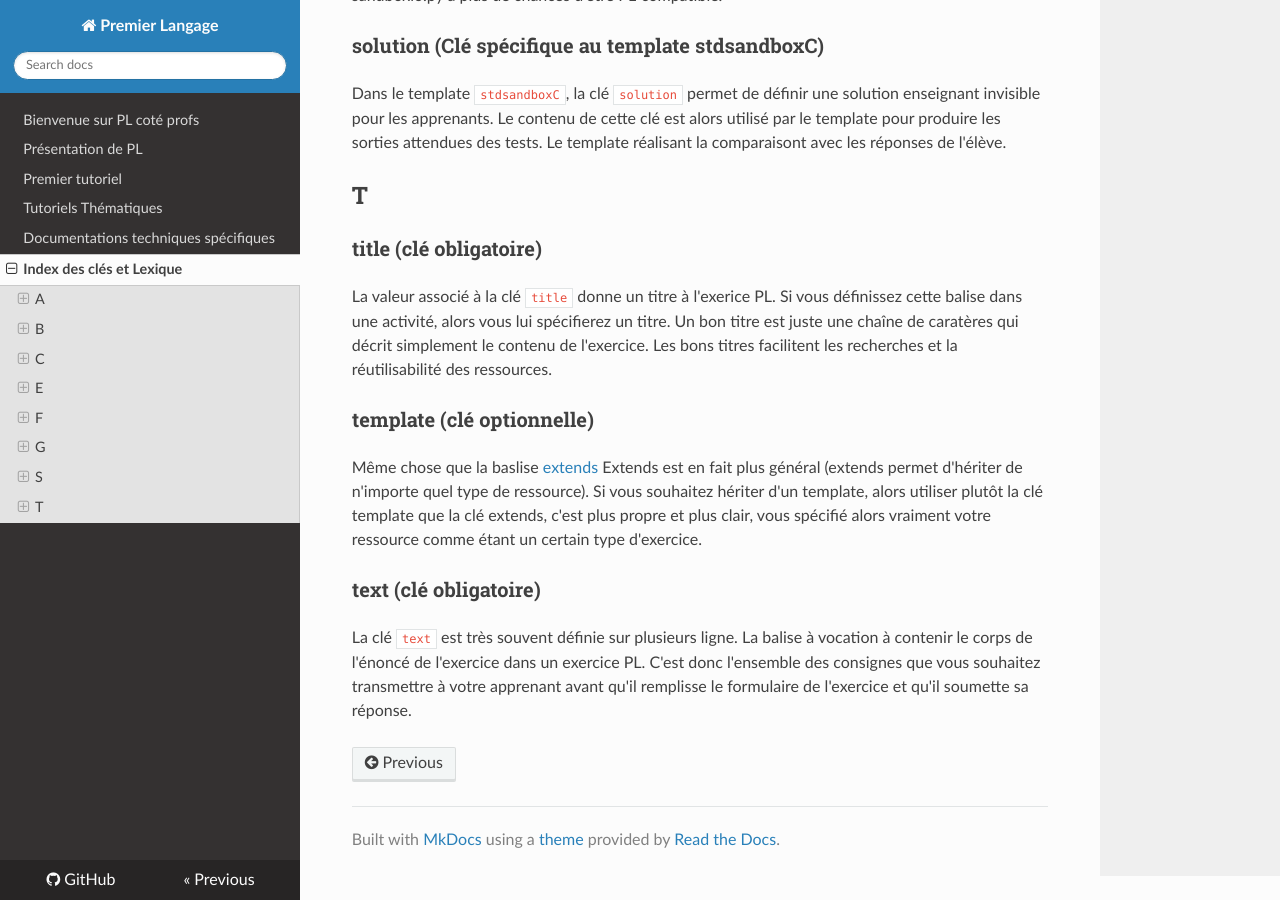
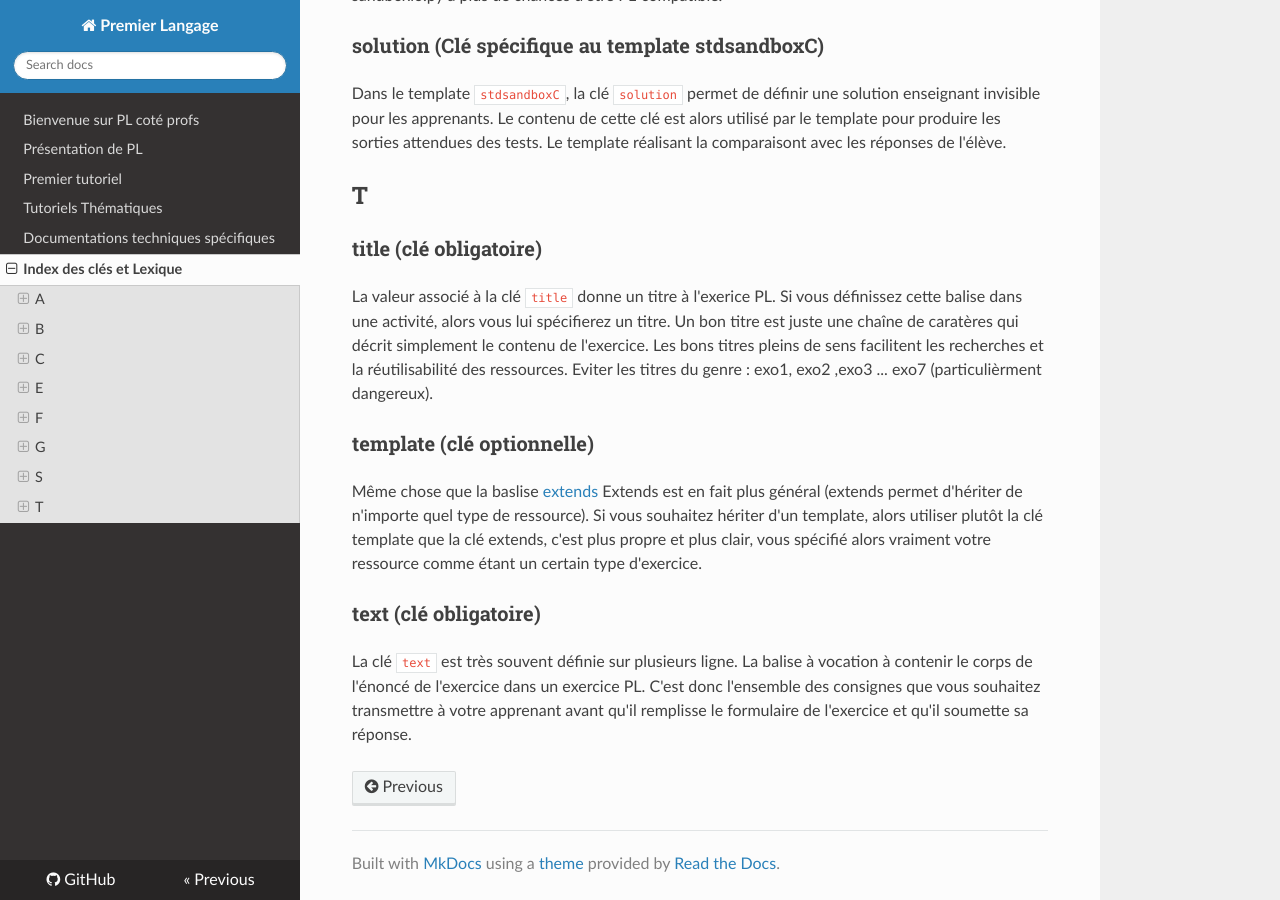
Before and after one commit to ddoyen/premierlangage-doc, an MkDocs documentation site: the page built from docs/lexique.md, in a window 1280 px wide and 900 px high, scrolled down 2916 px. Built offline with MkDocs 1.6.1, drawn with Linux system fonts in a browser that asks for light colours; nearby versions of some CDN libraries.

Commit message:
Update lexique.md

```diff
--- a/docs/lexique.md
+++ b/docs/lexique.md
@@ -142,7 +142,9 @@ produire les sorties attendues des tests. Le template réalisant la comparaisont
 La valeur associé à la clé `title` donne un titre à l'exerice PL. Si vous définissez cette balise
 dans une activité, alors vous lui spécifierez un titre.
 Un bon titre est juste une chaîne de caratères qui décrit simplement le contenu de l'exercice.
-Les bons titres facilitent les recherches et la réutilisabilité des ressources.
+Les bons titres pleins de sens facilitent les recherches et la réutilisabilité des ressources.
+Eviter les titres du genre : exo1, exo2 ,exo3 ... exo7 (particulièrment dangereux).
+
 
 
 ### template (clé optionnelle)
```
